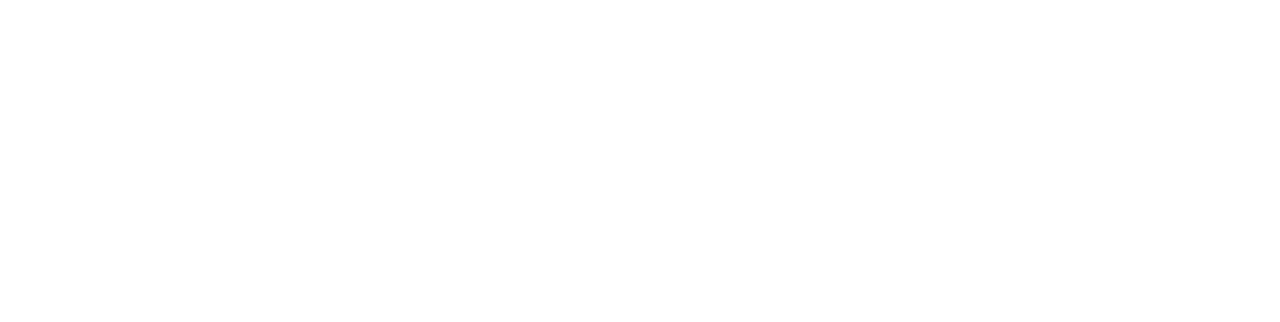
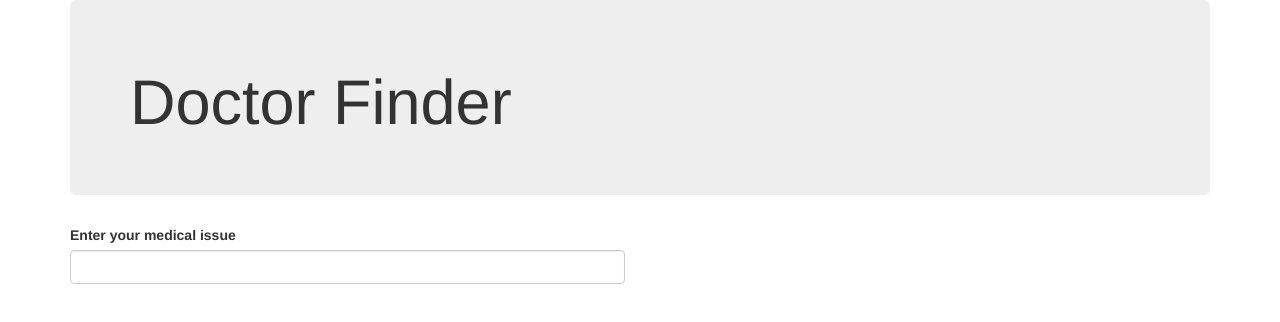
Before and after one commit to felixop8/Doctor-Finder, a website: page index.html in a window 1280 px wide. Drawn offline with Linux system fonts and the light colour scheme.

Commit message:
add form

```diff
--- a/index.html
+++ b/index.html
@@ -8,6 +8,21 @@
     <script type="text/javascript" src="build/js/app.js"></script>
   </head>
   <body>
+    <div class="container">
+      <div class="jumbotron">
+        <h1>Doctor Finder</h1>
+      </div>
+      <div class="row">
+        <div class="col-md-6">
+          <form  id="doctorForm">
+            <div class="form-group">
+              <label for="medicalIssue">Enter your medical issue</label>
+              <input type="text" name="medicalIssue" id="medicalIssue" class="form-control">
+            </div>
+          </form>
+        </div>
+      </div>
+    </div>
 
   </body>
 </html>
```
